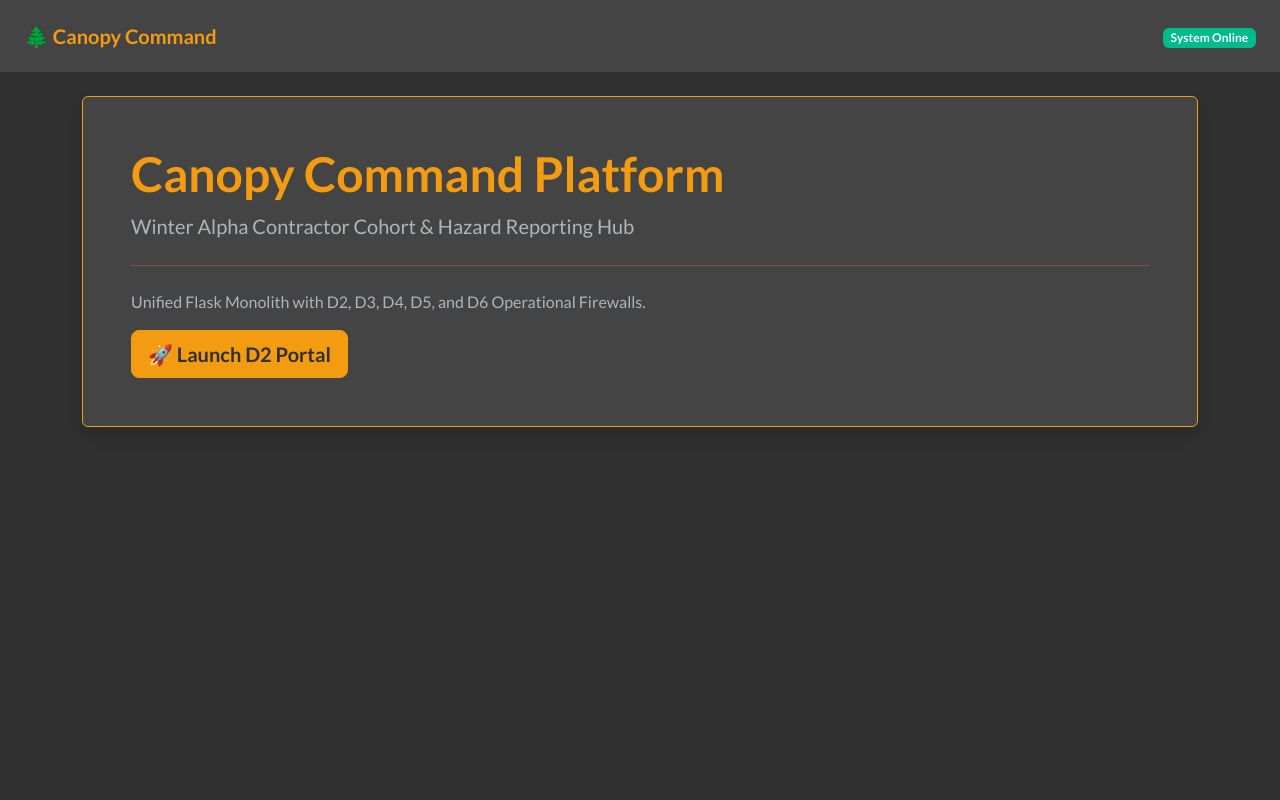
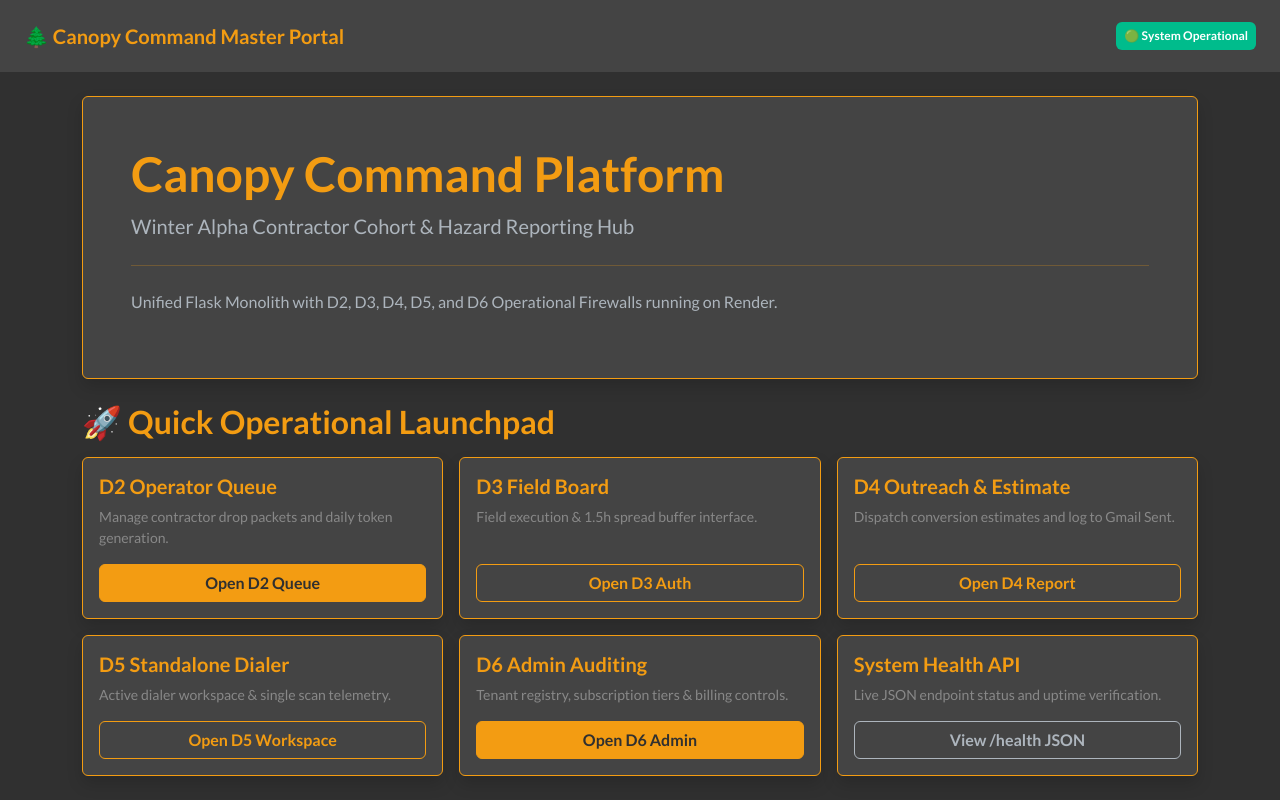
Before and after one commit to bandroidbw-lab/canopy-command, a Flask app: template templates/base.html in a window 1280 px wide. Run offline with Flask 3, Linux system fonts and the light colour scheme; the template is opened without the code that fills it, so the values that code supplies are empty; some libraries are stand-ins or nearby versions.

Commit message:
Add front-page operational launchpad grid to templates/base.html

```diff
--- a/templates/base.html
+++ b/templates/base.html
@@ -8,19 +8,64 @@
 </head>
 <body class="bg-dark text-light">
     <nav class="navbar navbar-expand-lg navbar-dark bg-secondary px-4 mb-4">
-        <a class="navbar-brand text-warning fw-bold" href="/">🌲 Canopy Command</a>
+        <a class="navbar-brand text-warning fw-bold" href="/">🌲 Canopy Command Master Portal</a>
         <div class="ms-auto">
-            <span class="badge bg-success">System Online</span>
+            <a href="/health" target="_blank" class="badge bg-success text-decoration-none p-2">🟢 System Operational</a>
         </div>
     </nav>
     <div class="container my-4">
         {% block content %}
-        <div class="jumbotron bg-secondary p-5 rounded border border-warning shadow">
+        <div class="jumbotron bg-secondary p-5 rounded border border-warning shadow mb-4">
             <h1 class="display-5 text-warning fw-bold">Canopy Command Platform</h1>
             <p class="lead">Winter Alpha Contractor Cohort & Hazard Reporting Hub</p>
             <hr class="my-4 border-warning">
-            <p>Unified Flask Monolith with D2, D3, D4, D5, and D6 Operational Firewalls.</p>
-            <a class="btn btn-warning btn-lg fw-bold text-dark" href="/d2/?contractor_id=CONT-JB01" role="button">🚀 Launch D2 Portal</a>
+            <p>Unified Flask Monolith with D2, D3, D4, D5, and D6 Operational Firewalls running on Render.</p>
+        </div>
+
+        <h3 class="text-warning fw-bold mb-3">🚀 Quick Operational Launchpad</h3>
+        <div class="row g-3">
+            <div class="col-md-4">
+                <div class="card bg-secondary border-warning h-100 p-3 shadow">
+                    <h5 class="text-warning fw-bold">D2 Operator Queue</h5>
+                    <p class="small text-muted">Manage contractor drop packets and daily token generation.</p>
+                    <a href="/d2/?contractor_id=CONT-JB01" class="btn btn-warning fw-bold text-dark mt-auto">Open D2 Queue</a>
+                </div>
+            </div>
+            <div class="col-md-4">
+                <div class="card bg-secondary border-warning h-100 p-3 shadow">
+                    <h5 class="text-warning fw-bold">D3 Field Board</h5>
+                    <p class="small text-muted">Field execution & 1.5h spread buffer interface.</p>
+                    <a href="/d3/secure-auth?token=invalid" class="btn btn-outline-warning fw-bold mt-auto">Open D3 Auth</a>
+                </div>
+            </div>
+            <div class="col-md-4">
+                <div class="card bg-secondary border-warning h-100 p-3 shadow">
+                    <h5 class="text-warning fw-bold">D4 Outreach & Estimate</h5>
+                    <p class="small text-muted">Dispatch conversion estimates and log to Gmail Sent.</p>
+                    <a href="/report/view?token=invalid" class="btn btn-outline-warning fw-bold mt-auto">Open D4 Report</a>
+                </div>
+            </div>
+            <div class="col-md-4">
+                <div class="card bg-secondary border-warning h-100 p-3 shadow">
+                    <h5 class="text-warning fw-bold">D5 Standalone Dialer</h5>
+                    <p class="small text-muted">Active dialer workspace & single scan telemetry.</p>
+                    <a href="/d5/secure-auth?token=invalid" class="btn btn-outline-warning fw-bold mt-auto">Open D5 Workspace</a>
+                </div>
+            </div>
+            <div class="col-md-4">
+                <div class="card bg-secondary border-warning h-100 p-3 shadow">
+                    <h5 class="text-warning fw-bold">D6 Admin Auditing</h5>
+                    <p class="small text-muted">Tenant registry, subscription tiers & billing controls.</p>
+                    <a href="/d6/dashboard" class="btn btn-warning fw-bold text-dark mt-auto">Open D6 Admin</a>
+                </div>
+            </div>
+            <div class="col-md-4">
+                <div class="card bg-secondary border-warning h-100 p-3 shadow">
+                    <h5 class="text-warning fw-bold">System Health API</h5>
+                    <p class="small text-muted">Live JSON endpoint status and uptime verification.</p>
+                    <a href="/health" target="_blank" class="btn btn-outline-light fw-bold mt-auto">View /health JSON</a>
+                </div>
+            </div>
         </div>
         {% endblock %}
     </div>
```
